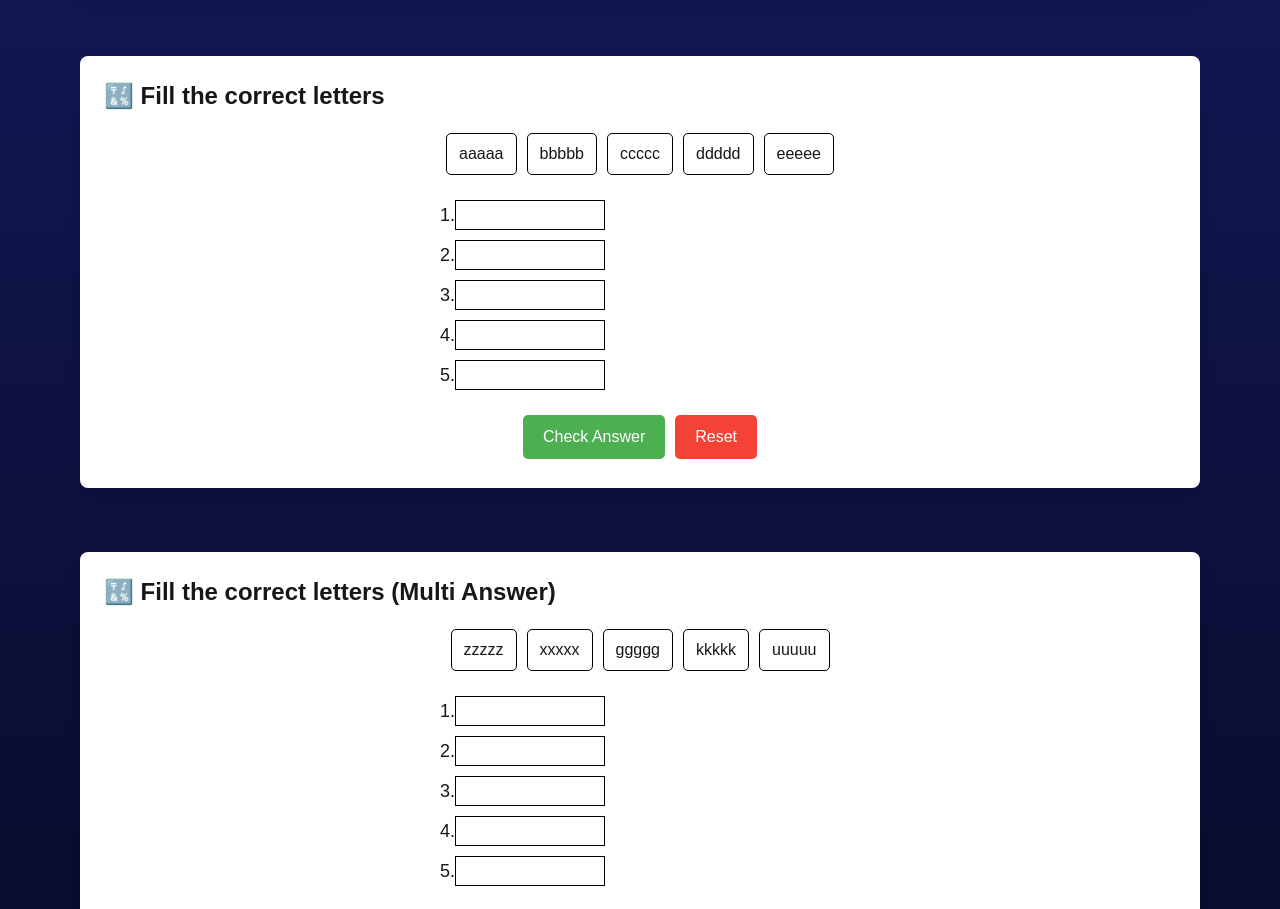
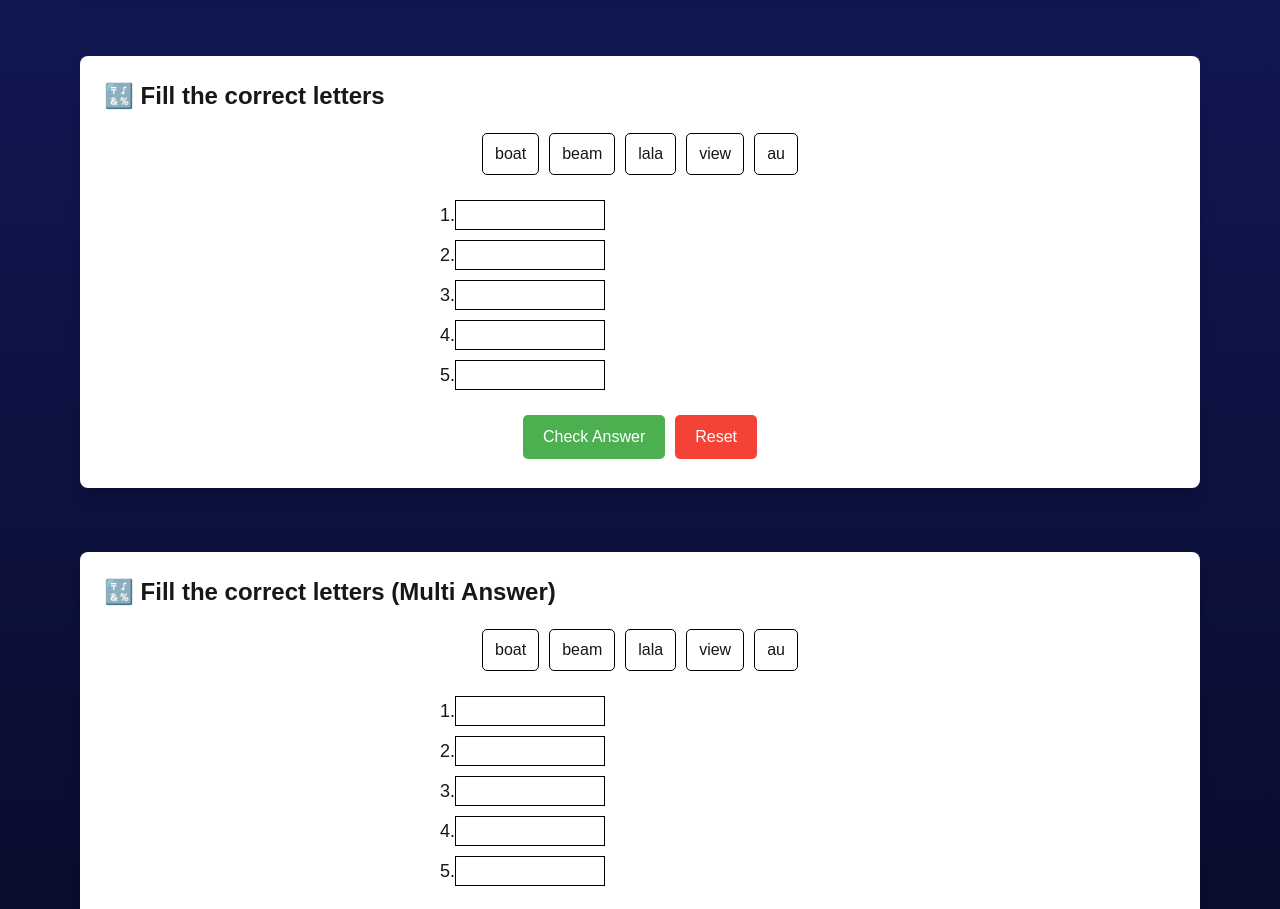
Before and after one commit to Teerapatjundev/R-D-aksorn-tool, a Next.js app: page / in a window 1280 px wide. Shown: the part 1120-2029 px from the top of the page. Built offline with nearby package versions, Linux system fonts and the light colour scheme.

Commit message:
change word

```diff
--- a/src/components/FillLetterMatchingGame.tsx
+++ b/src/components/FillLetterMatchingGame.tsx
@@ -20,17 +20,17 @@ const TextLetter = ({ id }: { id: string }) => {
 };
 
 const LetterMatchingGame: React.FC = () => {
-  const initialLetters = ["aaaaa", "bbbbb", "ccccc", "ddddd", "eeeee"];
+  const initialLetters = ["boat", "beam", "lala", "view", "au"];
   const inputRefs = useRef<HTMLInputElement[]>([]);
   const [finishGame, setFinishGame] = useState<boolean>(false);
   const [blanksMulti, setBlanksMulti] = useState<
     { id: string; result: string; correct: string }[]
   >([
-    { id: "blank-1", result: "", correct: "aaaaa" },
-    { id: "blank-2", result: "", correct: "eeeee" },
-    { id: "blank-3", result: "", correct: "ddddd" },
-    { id: "blank-4", result: "", correct: "ccccc" },
-    { id: "blank-5", result: "", correct: "bbbbb" },
+    { id: "blank-1", result: "", correct: "beam" },
+    { id: "blank-2", result: "", correct: "boat" },
+    { id: "blank-3", result: "", correct: "beam" },
+    { id: "blank-4", result: "", correct: "boat" },
+    { id: "blank-5", result: "", correct: "beam" },
   ]);
 
   const funcAnswer = () => {
--- a/src/components/FillLetterMatchingGameMultiAnswer.tsx
+++ b/src/components/FillLetterMatchingGameMultiAnswer.tsx
@@ -20,17 +20,17 @@ const TextLetter = ({ id }: { id: string }) => {
 };
 
 const LetterMatchingGame: React.FC = () => {
-  const initialLetters = ["zzzzz", "xxxxx", "ggggg", "kkkkk", "uuuuu"];
+  const initialLetters = ["boat", "beam", "lala", "view", "au"];
   const inputRefs = useRef<HTMLInputElement[]>([]);
   const [finishGame, setFinishGame] = useState<boolean>(false);
   const [blanksMulti, setBlanksMulti] = useState<
     { id: string; result: string; correct: string[] }[]
   >([
-    { id: "blank-1", result: "", correct: ["zzzzz", "xxxxx"] },
-    { id: "blank-2", result: "", correct: ["kkkkk", "uuuuu"] },
-    { id: "blank-3", result: "", correct: ["kkkkk", "ggggg"] },
-    { id: "blank-4", result: "", correct: ["ggggg", "zzzzz"] },
-    { id: "blank-5", result: "", correct: ["uuuuu", "xxxxx"] },
+    { id: "blank-1", result: "", correct: ["boat", "beam"] },
+    { id: "blank-2", result: "", correct: ["boat", "beam"] },
+    { id: "blank-3", result: "", correct: ["boat", "beam"] },
+    { id: "blank-4", result: "", correct: ["beam", "boat"] },
+    { id: "blank-5", result: "", correct: ["beam", "boat"] },
   ]);
 
   const funcAnswer = () => {
```
